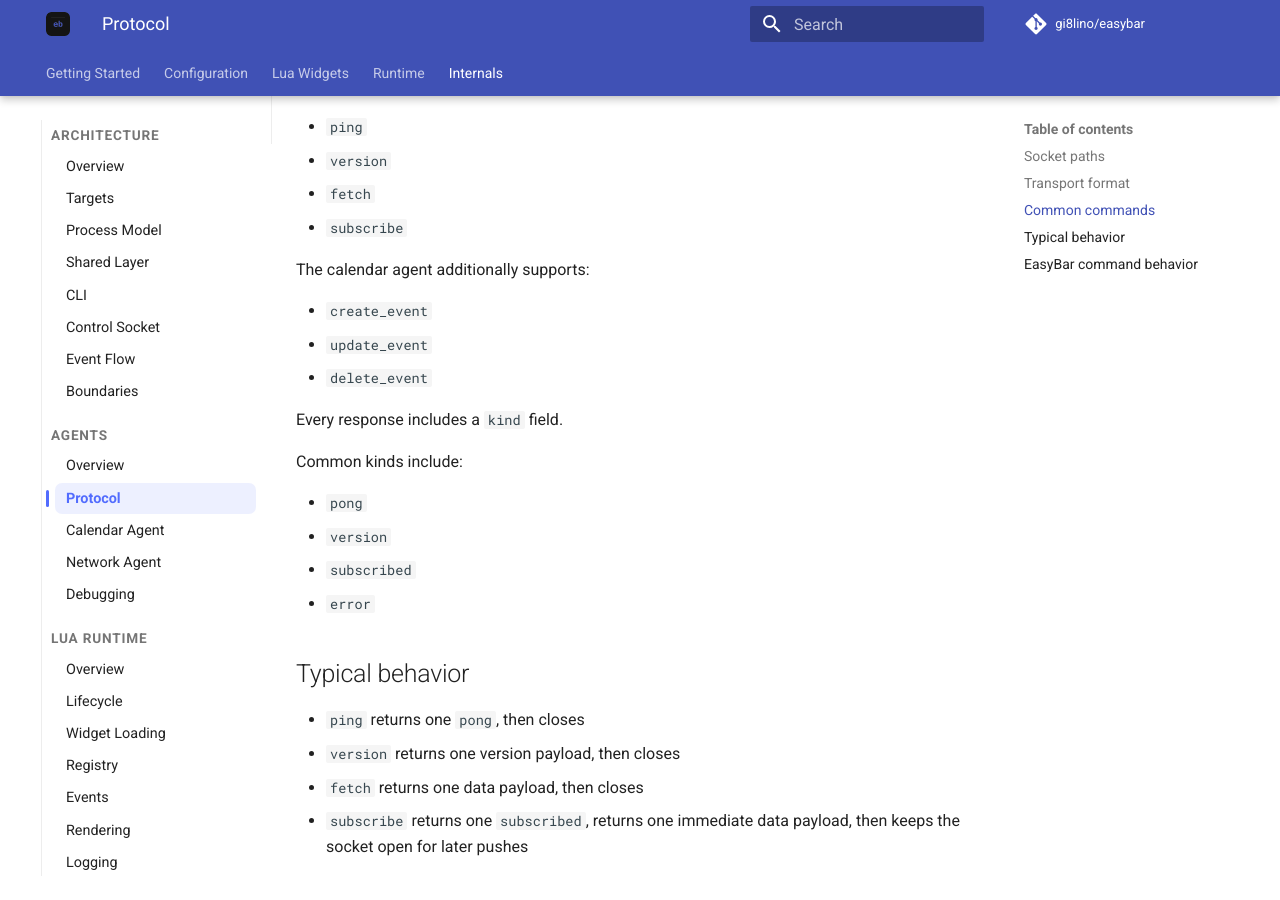
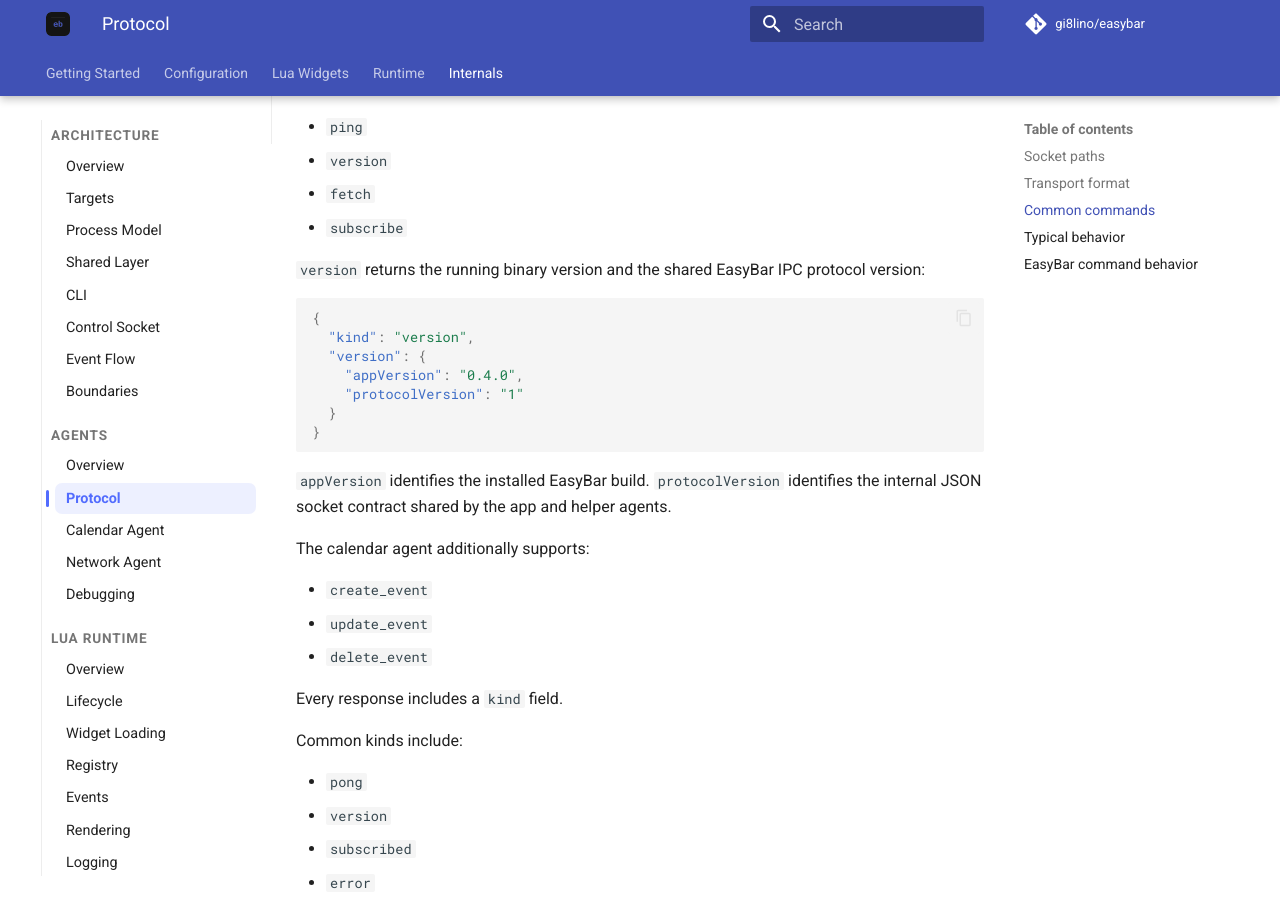
Before and after one commit to gi8lino/easybar, an MkDocs documentation site: the page built from docs/content/internals/agents/protocol.md, in a window 1280 px wide and 900 px high, scrolled down 828 px. Built offline with MkDocs 1.6.1 and Material for MkDocs 9.7.7, drawn with Linux system fonts in a browser that asks for light colours; comment, search, counter and statistics services are not loaded.

Commit message:
docs(agents): document version response payload

````diff
--- a/docs/content/internals/agents/protocol.md
+++ b/docs/content/internals/agents/protocol.md
@@ -33,6 +33,20 @@ Common commands include:
 - `version`
 - `fetch`
 - `subscribe`
+
+`version` returns the running binary version and the shared EasyBar IPC protocol version:
+
+```json
+{
+  "kind": "version",
+  "version": {
+    "appVersion": "0.4.0",
+    "protocolVersion": "1"
+  }
+}
+```
+
+`appVersion` identifies the installed EasyBar build. `protocolVersion` identifies the internal JSON socket contract shared by the app and helper agents.
 
 The calendar agent additionally supports:
 
````
